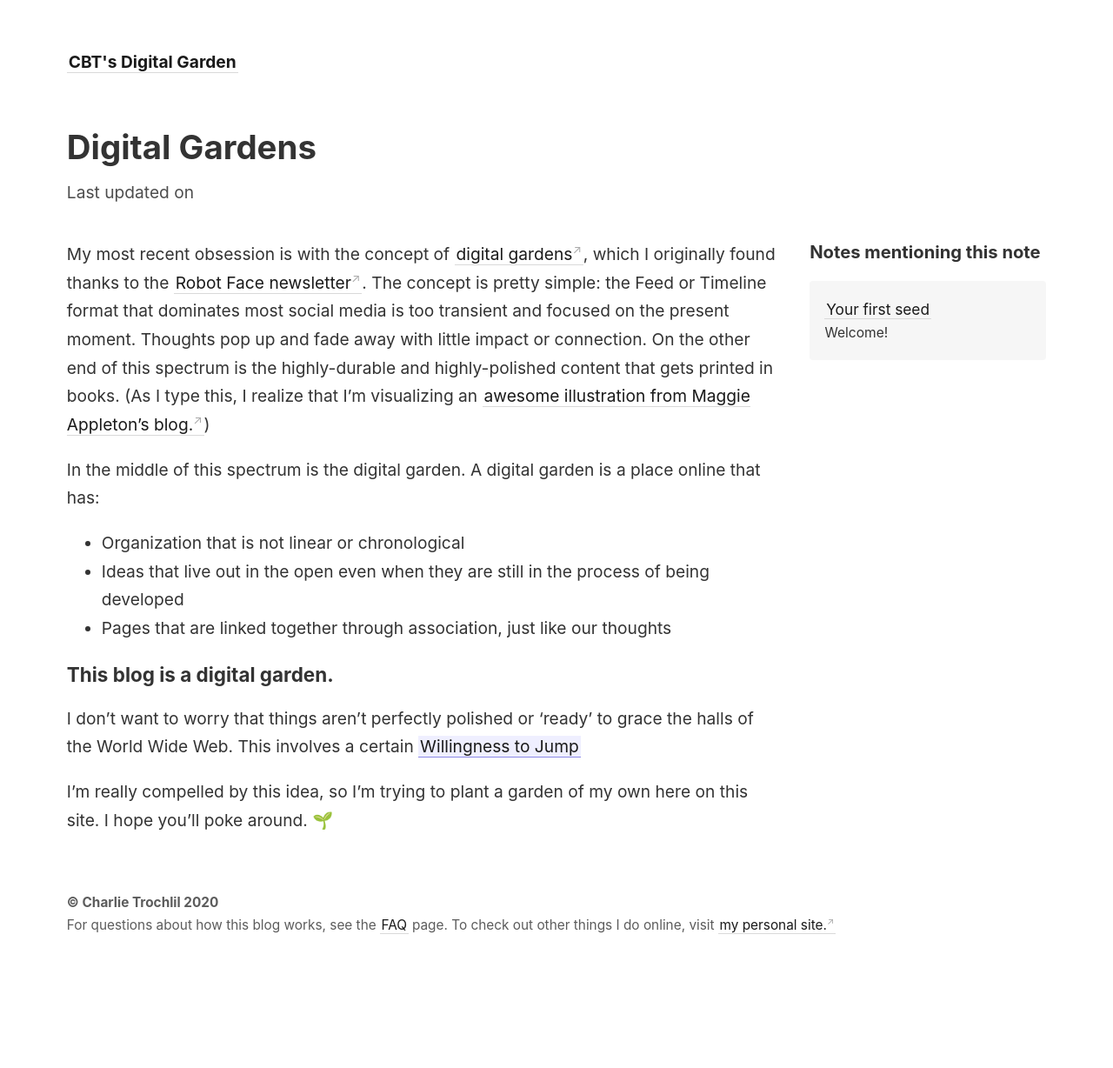
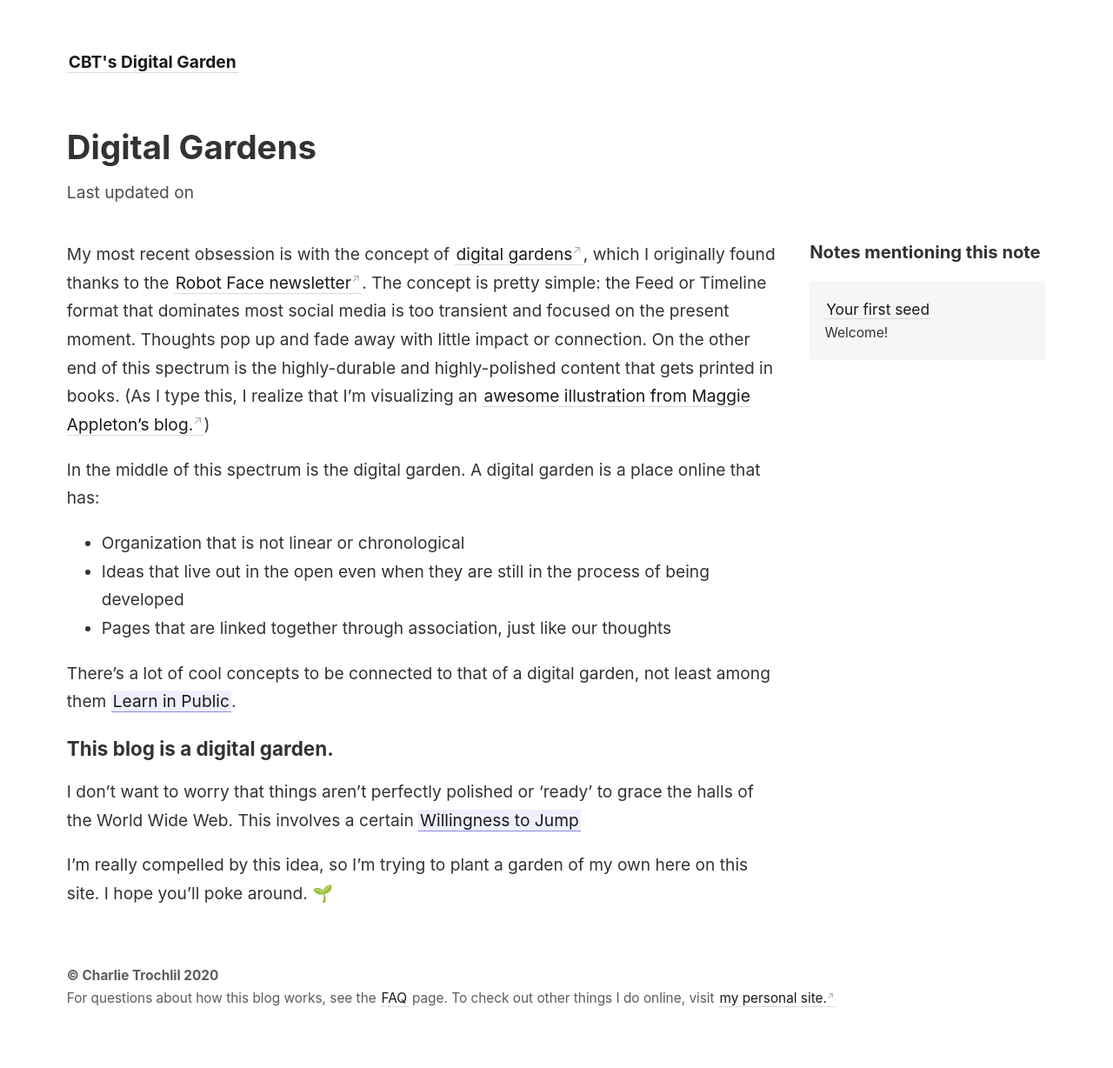
Before and after one commit to rhymeswithvocal/digital-garden, a Jekyll site: the page built from _notes/digital-garden.md, in a window 1280 px wide. Shown: the whole page at 87% size. Built offline with Jekyll 4.4.1, drawn with Linux system fonts in a browser that asks for light colours; before the commit the page ends 1143 px from its top, so only the background shows below that.

Commit message:
added learn in public and site lessons

```diff
--- a/_notes/digital-garden.md
+++ b/_notes/digital-garden.md
@@ -10,6 +10,8 @@ In the middle of this spectrum is the digital garden. A digital garden is a plac
 - Ideas that live out in the open even when they are still in the process of being developed
 - Pages that are linked together through association, just like our thoughts
 
+There's a lot of cool concepts to be connected to that of a digital garden, not least among them [[Learn in Public]].
+
 ### This blog is a digital garden.
 
 I don't want to worry that things aren't perfectly polished or 'ready' to grace the halls of the World Wide Web. This involves a certain [[Willingness to Jump]]
```
Also changed, not shown: _notes/learn-in-public.md (added, +5 -0 lines), _notes/site-lessons.md (added, +10 -0 lines), _pages/index.md (+1 -1 lines).
